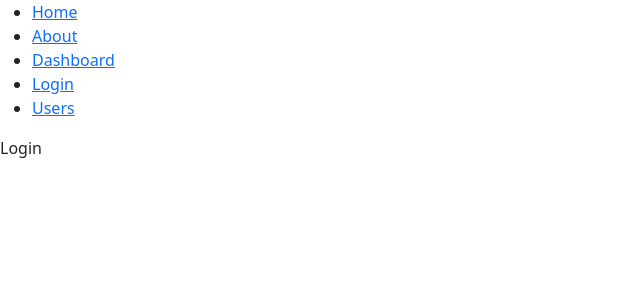
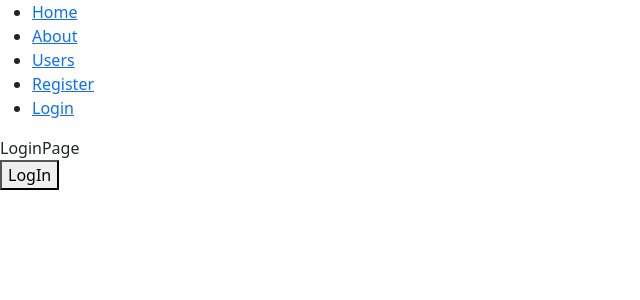
Before and after one commit to albertoouu/pruebaC, a React (Create React App) app: page /login in a window 1280 px wide. Shown: the top 300 px of the page, without its empty margins (0-640 px from the left). Built offline with nearby package versions, Linux system fonts and the light colour scheme.

Commit message:
demo react-router-dom

```diff
--- a/src/App.js
+++ b/src/App.js
@@ -2,25 +2,37 @@ import { Routes, Route } from 'react-router-dom'
 import HomePage from './pages/HomePage';
 import About from './pages/About';
 import Dashboard from './pages/Dashboard';
-import Login from './pages/Login';
+import LoginPage from './pages/LoginPage';
 import Users from './pages/Users';
 import NotFoundPage from './pages/NotFoundPage';
 import Navbar from './components/Navbar';
 import User from './pages/User';
+import RegisterPage from './pages/RegisterPage';
+import PaymentsPage from './pages/PaymentsPage';
+import PrivateRoute from './components/PrivateRoute';
+import AuthProvider from './auth/AuthProvider';
+import PublicRoute from './components/PublicRoute';
 
 function App() {
   return (
     <>
-      <Navbar />
-      <Routes>
-        <Route path='/' element={<HomePage />} />
-        <Route path='/about' element={<About />} />
-        <Route path='/dashboard' element={<Dashboard />} />
-        <Route path='/login' element={<Login />} />
-        <Route path='/users'element={<Users/>} />
-        <Route path='/users/:userId' element={<User/>}/>
-        <Route path='*' element={<NotFoundPage/>}/>
-      </Routes>
+      <AuthProvider>
+        <Navbar />
+        <Routes>
+          <Route path='/' element={<HomePage />} />
+          <Route path='/about' element={<About />} />
+          <Route path='/dashboard/*' element={<PrivateRoute><Dashboard /></PrivateRoute>} >
+            <Route path='comunity' element={<p>Comunidad</p>} />
+            <Route path='form' element={<p>Formulario</p>} />
+          </Route>
+          <Route path='/payments' element={<PrivateRoute><PaymentsPage /></PrivateRoute>} />
+          <Route path='/login' element={<PublicRoute><LoginPage /></PublicRoute>} />
+          <Route path='/register' element={<PublicRoute><RegisterPage /></PublicRoute>} />
+          <Route path='/users' element={<Users />} />
+          <Route path='/users/:userId' element={<User />} />
+          <Route path='*' element={<NotFoundPage />} />
+        </Routes>
+      </AuthProvider>
     </>
   );
 }
--- /dev/null
+++ b/src/auth/AuthProvider.js
@@ -0,0 +1,25 @@
+import { createContext, useState } from "react";
+
+export const AuthContext = createContext()
+
+const AuthProvider = ({ children }) => {
+  const [user, setUser] = useState(null)
+  const contextValue = {
+    user,
+    login() {
+      setUser({ id: 1, username: "beto" })
+    },
+    logout() {
+      setUser(null)
+    },
+    isLogged() {
+      return !!user
+    }
+  }
+
+  return <AuthContext.Provider value={contextValue}>
+    {children}
+  </AuthContext.Provider>
+}
+
+export default AuthProvider
--- /dev/null
+++ b/src/auth/useAuth.js
@@ -0,0 +1,10 @@
+import { useContext } from 'react'
+import { AuthContext } from './AuthProvider'
+import React from 'react'
+
+const useAuth = () => {
+  const contextValue = useContext(AuthContext)
+  return contextValue
+}
+
+export default useAuth
--- a/src/components/Navbar.js
+++ b/src/components/Navbar.js
@@ -1,25 +1,47 @@
 import React from 'react'
-import {NavLink} from 'react-router-dom'
+import { NavLink } from 'react-router-dom'
+import useAuth from '../auth/useAuth'
+
 
 const Navbar = () => {
+    const auth = useAuth()
     return (
         <>
             <ul>
                 <li>
-            <NavLink  to='/'>Home</NavLink>
+                    <NavLink to='/'>Home</NavLink>
                 </li>
                 <li>
                     <NavLink to='/about'>About</NavLink>
                 </li>
+                {auth.isLogged() && (
+                    <>
                         <li>
                             <NavLink to='/dashboard'>Dashboard</NavLink>
                         </li>
                         <li>
-            <NavLink to='/login'>Login</NavLink>
+                            <NavLink to='/payments'>Payments</NavLink>
                         </li>
+                    </>
+                )}
                 <li>
                     <NavLink to='/users'>Users</NavLink>
                 </li>
+                {!auth.isLogged() && (
+                    <>
+                        <li>
+                            <NavLink to='/register'>Register</NavLink>
+                        </li>
+                        <li>
+                            <NavLink to='/login'>Login</NavLink>
+                        </li>
+                    </>
+                )}
+                {auth.isLogged() && (
+                    <li>
+                        <button onClick={auth.logout}>LogOut</button>
+                    </li>
+                )}
             </ul>
         </>
     )
--- /dev/null
+++ b/src/components/PrivateRoute.js
@@ -0,0 +1,13 @@
+import { Navigate } from 'react-router-dom'
+import React from 'react'
+import useAuth from '../auth/useAuth'
+
+
+const PrivateRoute = ({ children }) => {
+  const auth = useAuth()
+  if (auth.isLogged()) return (<>{children}</>)
+  return (<Navigate to='/' />)
+
+}
+
+export default PrivateRoute
--- /dev/null
+++ b/src/components/PublicRoute.js
@@ -0,0 +1,13 @@
+import { Navigate } from 'react-router-dom'
+import React from 'react'
+import useAuth from '../auth/useAuth'
+
+
+const PublicRoute = ({ children }) => {
+  const auth = useAuth()
+  if (!auth.isLogged()) return (<>{children}</>)
+  return (<Navigate to='/dashboard' />)
+
+}
+
+export default PublicRoute
--- a/src/pages/Dashboard.js
+++ b/src/pages/Dashboard.js
@@ -1,8 +1,15 @@
 import React from 'react'
+import { Link, Outlet } from 'react-router-dom'
 
 const Dashboard = () => {
   return (
-    <div>Dashboard</div>
+    <>
+      <Link to='comunity'>Comunidad</Link>
+      <br />
+      <Link to='form'>formulario</Link>
+      <div>Dashboard</div>
+      <Outlet />
+    </>
   )
 }
 
--- a/src/pages/Login.js
+++ /dev/null
@@ -1,9 +0,0 @@
-import React from 'react'
-
-const Login = () => {
-  return (
-    <div>Login</div>
-  )
-}
-
-export default Login
--- /dev/null
+++ b/src/pages/LoginPage.js
@@ -0,0 +1,21 @@
+import React from 'react'
+import useAuth from '../auth/useAuth'
+import { useNavigate } from 'react-router-dom'
+
+const Login = () => {
+  const navigate = useNavigate()
+  const auth = useAuth()
+  const handleLogin = () => {
+    console.log('click')
+    auth.login()
+    navigate('/dashboard')
+  }
+  return (
+    <>
+      <div>LoginPage</div>
+      <button onClick={handleLogin}>LogIn</button>
+    </>
+  )
+}
+
+export default Login
--- /dev/null
+++ b/src/pages/PaymentsPage.js
@@ -0,0 +1,9 @@
+import React from 'react'
+
+const PaymentsPage = () => {
+  return (
+    <div>PaymentsPage</div>
+  )
+}
+
+export default PaymentsPage
--- /dev/null
+++ b/src/pages/RegisterPage.js
@@ -0,0 +1,9 @@
+import React from 'react'
+
+const RegisterPage = () => {
+  return (
+    <div>RegisterPage</div>
+  )
+}
+
+export default RegisterPage
```
Lines whose indentation alone changed are shown as unchanged.
